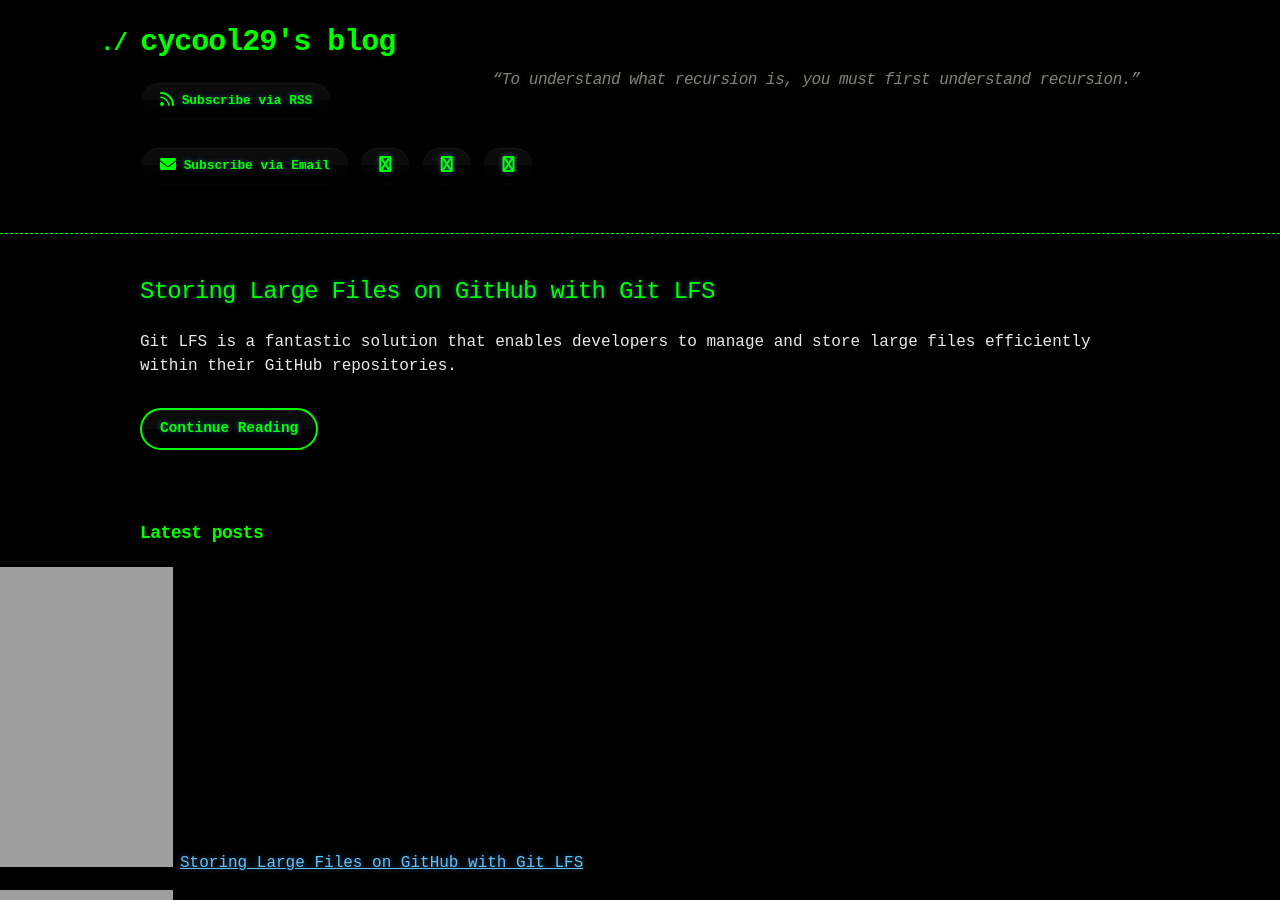
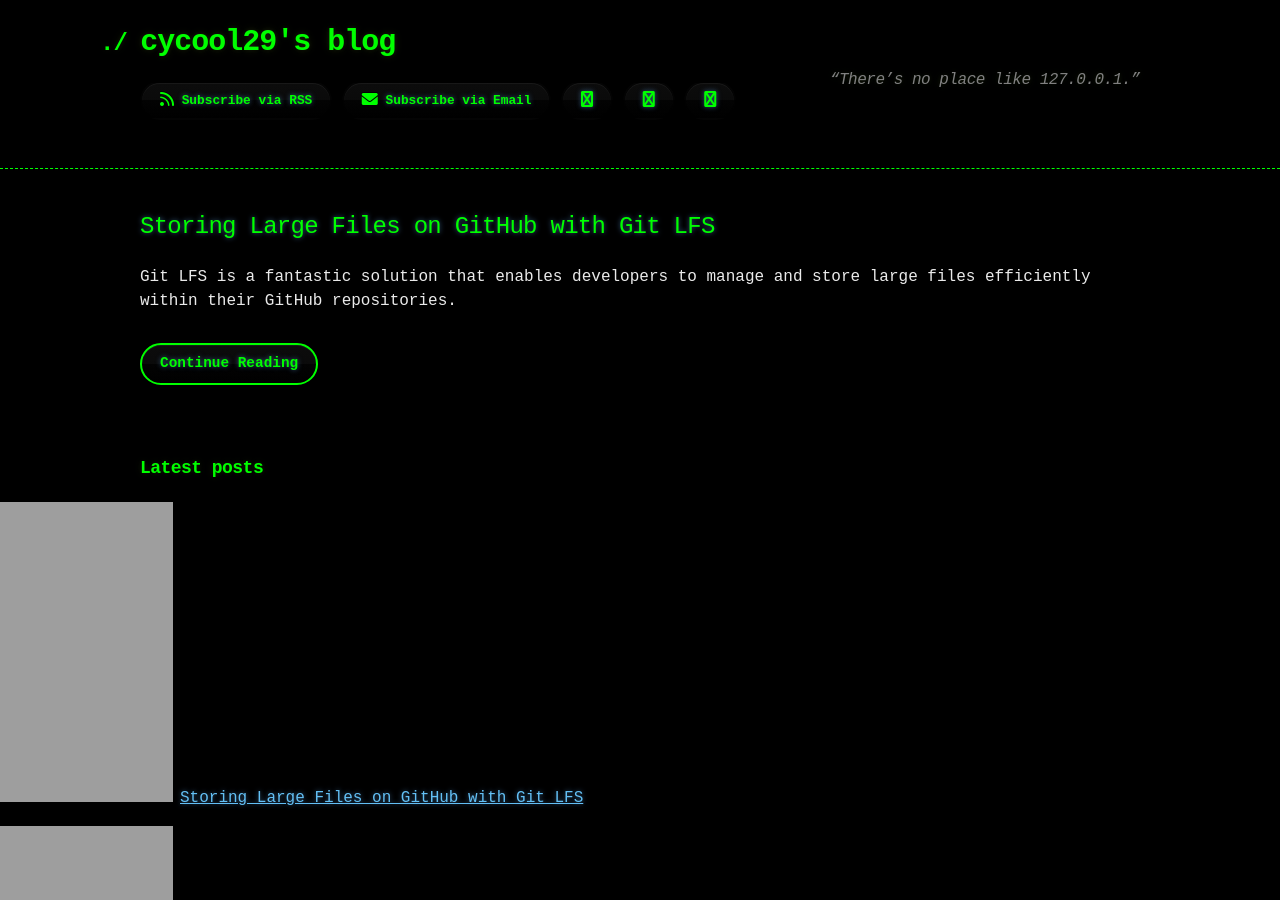
Before and after one commit to cycool29/cycool29.github.io, a Jekyll site: the page built from index.md, in a window 1280 px wide and 900 px high. Built offline with Jekyll 4.4.1, drawn with Linux system fonts in a browser that asks for light colours; a style sheet for code colours, icons or effects is not loaded.

Commit message:
Update quotes

```diff
--- a/_config.yml
+++ b/_config.yml
@@ -1,5 +1,5 @@
 title: cycool29's blog
-description: "“To understand what recursion is, you must first understand recursion.” "
+description: "“There’s no place like 127.0.0.1.” "
 bio: A high school student. Intermediate in Python, Git, Bash. Learning JavaScript. He/Him. "
 author: cycool29
 url: https://cycool29.github.io
```
